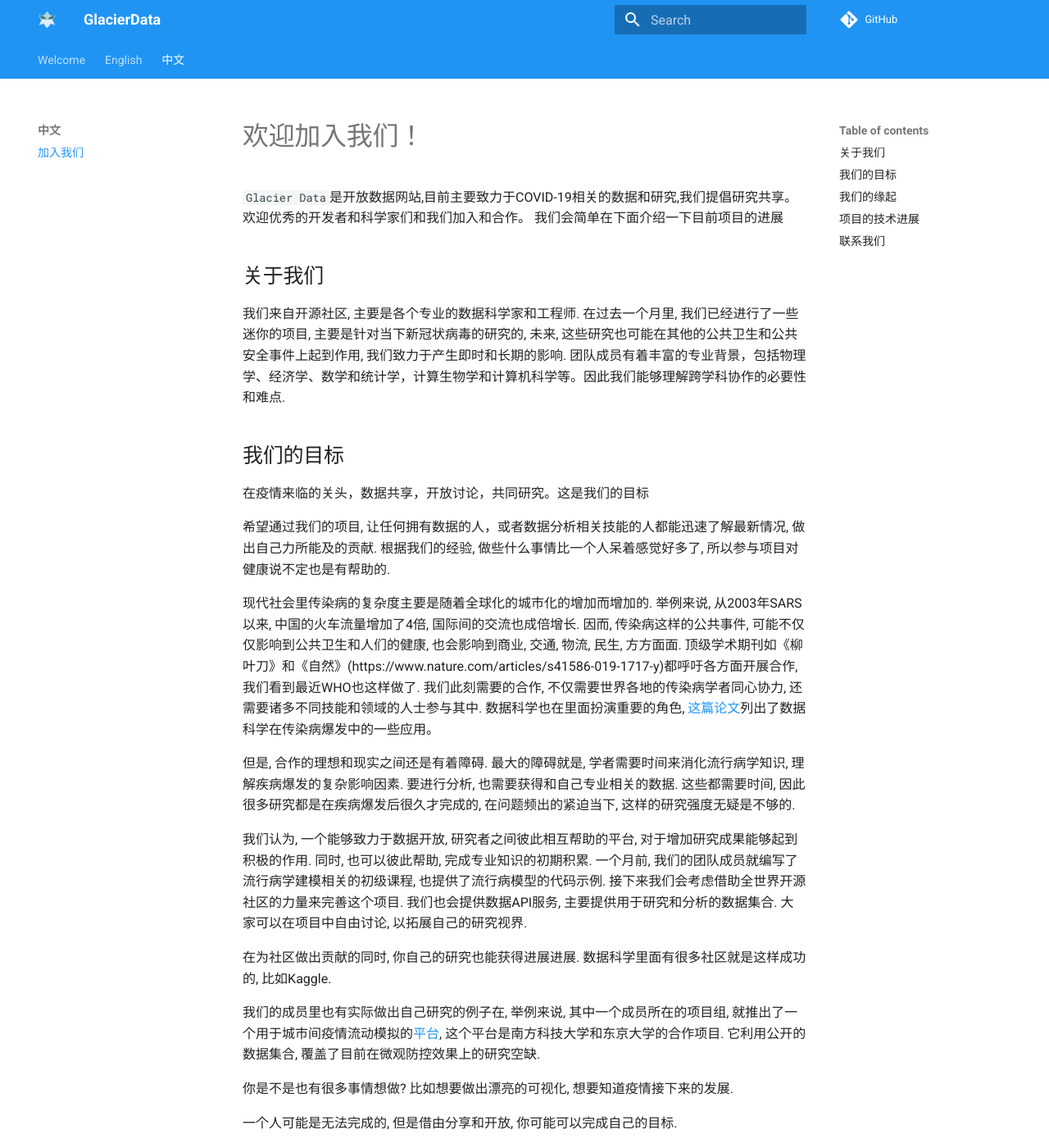
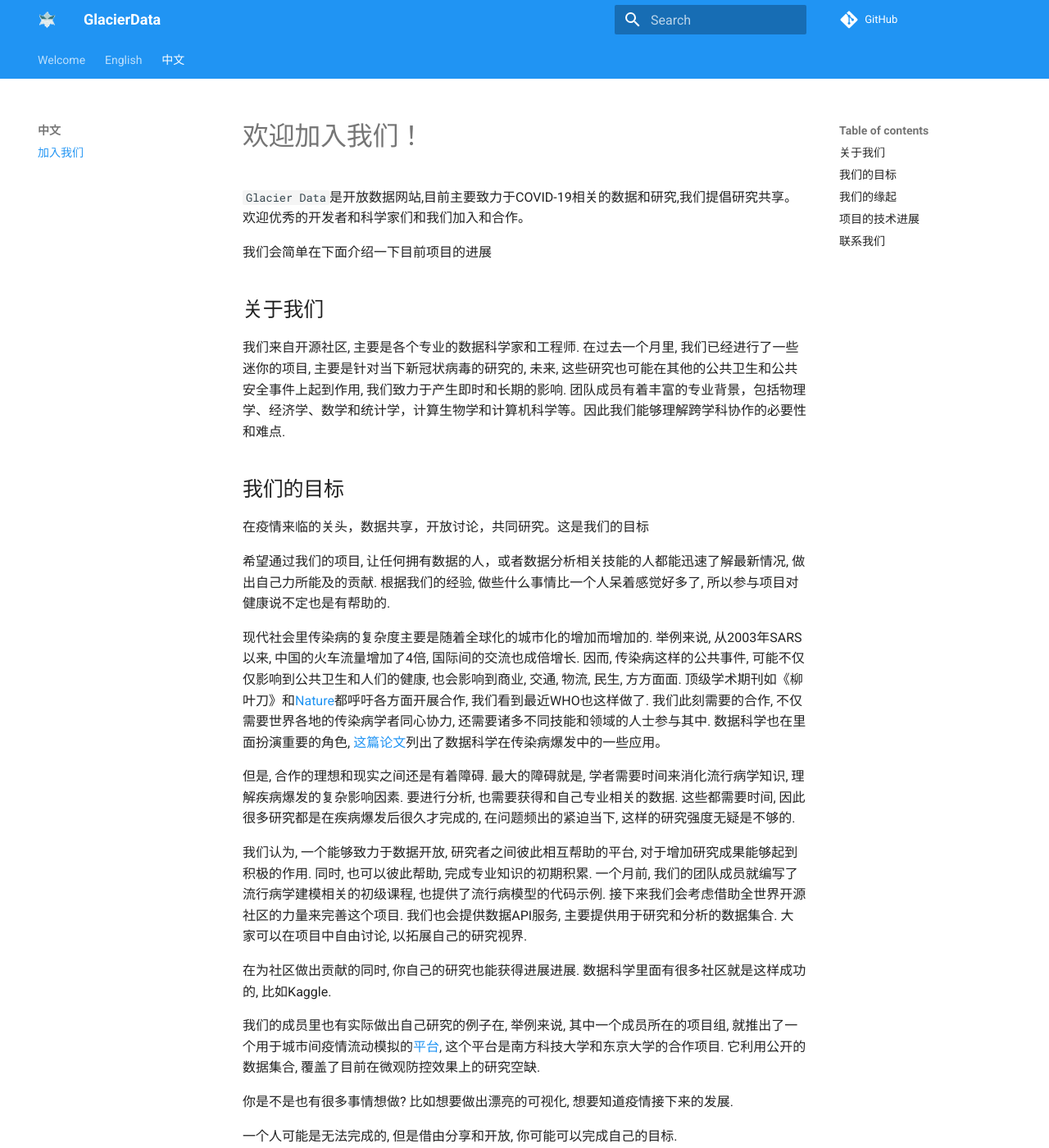
Before and after one commit to Glacier-Ice/data-sci-api, an MkDocs documentation site: the page built from docs/docs/CN/team-up.md, in a window 1280 px wide and 1400 px high. Shown: the whole window at 82% size. Built offline with MkDocs 1.6.1 and Material for MkDocs 9.7.7, drawn with Linux system fonts in a browser that asks for light colours; nearby versions of some CDN libraries; library files that are not in the unit come from our copies; comment, search, counter and statistics services are not loaded; part of the change alters nothing that is shown.

Commit message:
Update team-up.md

```diff
--- a/docs/docs/CN/team-up.md
+++ b/docs/docs/CN/team-up.md
@@ -1,6 +1,7 @@
 # 欢迎加入我们！
 
 `Glacier Data`是开放数据网站,目前主要致力于COVID-19相关的数据和研究,我们提倡研究共享。欢迎优秀的开发者和科学家们和我们加入和合作。
+
 我们会简单在下面介绍一下目前项目的进展
 
 ## 关于我们
@@ -15,7 +16,7 @@
 希望通过我们的项目, 让任何拥有数据的人，或者数据分析相关技能的人都能迅速了解最新情况, 做出自己力所能及的贡献.
 根据我们的经验, 做些什么事情比一个人呆着感觉好多了, 所以参与项目对健康说不定也是有帮助的.
 
-现代社会里传染病的复杂度主要是随着全球化的城市化的增加而增加的. 举例来说, 从2003年SARS以来, 中国的火车流量增加了4倍, 国际间的交流也成倍增长. 因而, 传染病这样的公共事件, 可能不仅仅影响到公共卫生和人们的健康, 也会影响到商业, 交通, 物流, 民生, 方方面面. 顶级学术期刊如《柳叶刀》和《自然》(https://www.nature.com/articles/s41586-019-1717-y)都呼吁各方面开展合作, 我们看到最近WHO也这样做了. 我们此刻需要的合作, 不仅需要世界各地的传染病学者同心协力, 还需要诸多不同技能和领域的人士参与其中. 数据科学也在里面扮演重要的角色, [这篇论文](https://royalsocietypublishing。org/doi/pdf/10。1098/rstb。2018。0276)列出了数据科学在传染病爆发中的一些应用。
+现代社会里传染病的复杂度主要是随着全球化的城市化的增加而增加的. 举例来说, 从2003年SARS以来, 中国的火车流量增加了4倍, 国际间的交流也成倍增长. 因而, 传染病这样的公共事件, 可能不仅仅影响到公共卫生和人们的健康, 也会影响到商业, 交通, 物流, 民生, 方方面面. 顶级学术期刊如《柳叶刀》和[Nature](https://www.nature.com/articles/s41586-019-1717-y)都呼吁各方面开展合作, 我们看到最近WHO也这样做了. 我们此刻需要的合作, 不仅需要世界各地的传染病学者同心协力, 还需要诸多不同技能和领域的人士参与其中. 数据科学也在里面扮演重要的角色, [这篇论文](https://royalsocietypublishing。org/doi/pdf/10。1098/rstb。2018。0276)列出了数据科学在传染病爆发中的一些应用。
 
 但是, 合作的理想和现实之间还是有着障碍. 最大的障碍就是, 学者需要时间来消化流行病学知识, 理解疾病爆发的复杂影响因素. 要进行分析, 也需要获得和自己专业相关的数据. 这些都需要时间, 因此很多研究都是在疾病爆发后很久才完成的, 在问题频出的紧迫当下, 这样的研究强度无疑是不够的.
 
```
